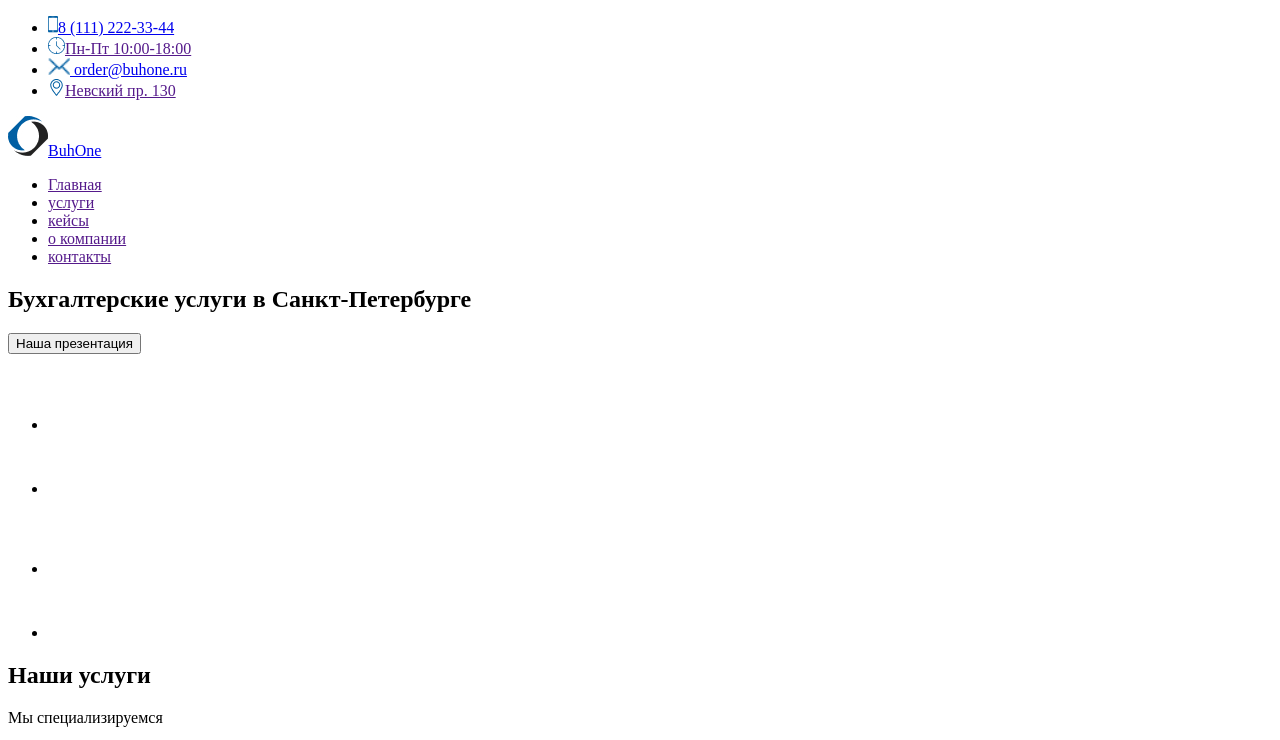
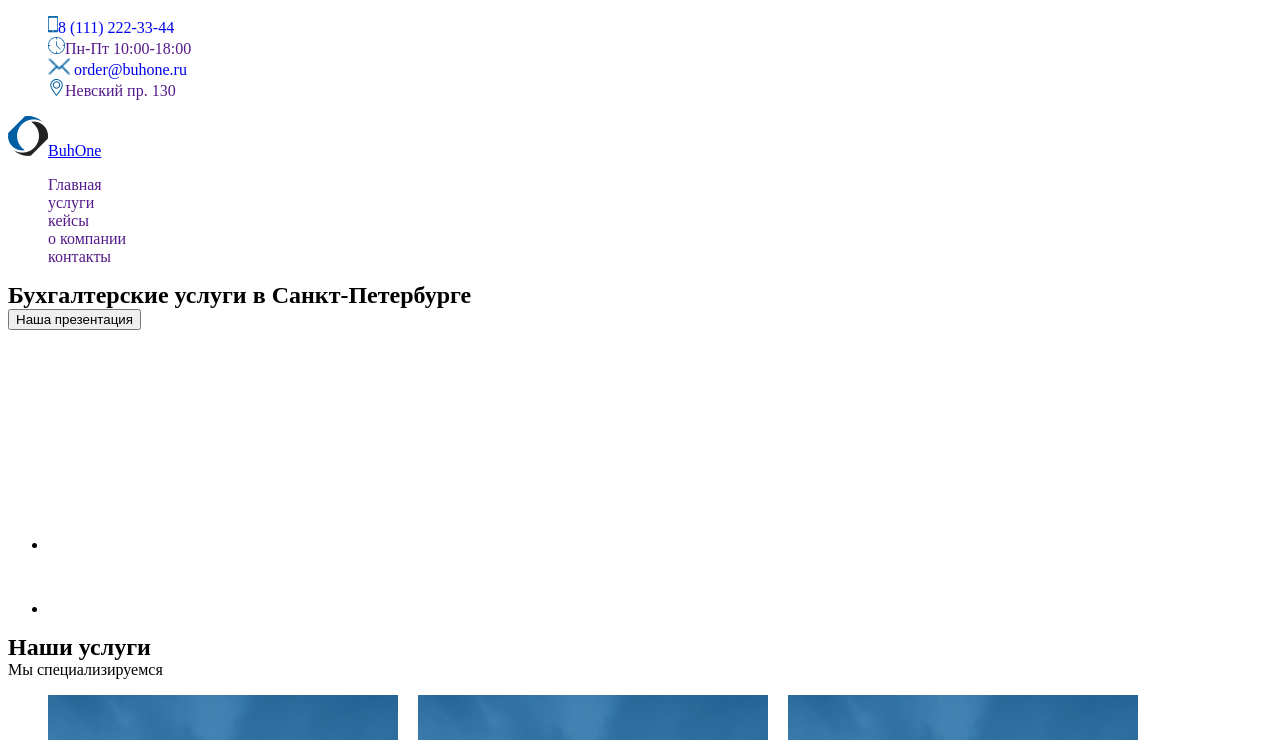
Before and after one commit to Valentin181988/buhone, a plain HTML site: page index.html in a window 1280 px wide. Shown: the top 740 px of the page. Drawn offline with Linux system fonts and the light colour scheme.

Commit message:
last changes

```diff
--- a/css/styles.css
+++ b/css/styles.css
@@ -1,3 +1,25 @@
+body {
+}
+
+h1,
+h2,
+h3,
+h4,
+h5,
+h6,
+p {
+  margin-top: 0;
+  margin-bottom: 0;
+}
+
+.link {
+  text-decoration: none;
+}
+
+.list {
+  list-style: none;
+}
+
 .clients li {
   list-style-type: none;
   display: inline;
--- a/index.html
+++ b/index.html
@@ -12,24 +12,24 @@
 <body>
     <!-- Header-->
     <header>
-        <ul>
-            <li><a href="tel:81112223344"><img src="./images/header/Vector.jpg" width="10" height="17"
+        <ul class="list">
+            <li><a href="tel:81112223344" class="link"><img src="./images/header/Vector.jpg" width="10" height="17"
                         alt="telephone image">8 (111) 222-33-44</a></li>
-            <li><a href=""><img src="./images/header/Frame.jpg" width="17" height="17" alt="oclock">Пн-Пт
+            <li><a href="" class="link"><img src="./images/header/Frame.jpg" width="17" height="17" alt="oclock">Пн-Пт
                     10:00-18:00</a></li>
-            <li><a href="mailto:order@buhone.ru"><img src="./images/header/mail.jpg" width="22" height="17" alt="mail">
+            <li><a href="mailto:order@buhone.ru" class="link"><img src="./images/header/mail.jpg" width="22" height="17" alt="mail">
                     order@buhone.ru</a></li>
-            <li><a href=""><img src="./images/header/placeholder.jpg" width="17" height="17" alt="placeholder">Невский
+            <li><a href="" class="link"><img src="./images/header/placeholder.jpg" width="17" height="17" alt="placeholder">Невский
                     пр. 130</a></li>
         </ul>
         <nav>
             <a href="./"><img src="./images/header/logo.jpg" width="40" height="40" alt="logo">BuhOne</a>
-            <ul>
-                <li><a href="">Главная</a></li>
-                <li><a href="">услуги</a></li>
-                <li><a href="">кейсы</a></li>
-                <li><a href="">о компании</a></li>
-                <li><a href="">контакты</a></li>
+            <ul class="list">
+                <li><a href="" class="link">Главная</a></li>
+                <li><a href="" class="link">услуги</a></li>
+                <li><a href="" class="link">кейсы</a></li>
+                <li><a href="" class="link">о компании</a></li>
+                <li><a href="" class="link">контакты</a></li>
             </ul>
         </nav>
     </header>
@@ -38,7 +38,7 @@
         <section>
             <h1>Бухгалтерские услуги в Санкт-Петербурге</h1>
             <button type="button">Наша презентация</button>
-            <ul>
+            <ul class="list">
                 <li><img src="./images/main/slider-button-next.jpg" alt="slider-button-next" width="60" height="60">
                 </li>
                 <li><img src="./images/main/slider-button-next.jpg" alt="slider-button-next" width="60" height="60">
@@ -56,18 +56,18 @@
         <section class="services">
             <h2>Наши услуги</h2>
             <p>Мы специализируемся</p>
-            <ul>
-                <li><a href=""><img src="./images/services/services-item.jpg" alt="link"></a>
+            <ul class="list">
+                <li><a href="" class="link"><img src="./images/services/services-item.jpg" alt="link"></a>
                 </li>
-                <li><a href=""><img src="./images/services/services-item.jpg" alt="link"></a>
+                <li><a href="" class="link"><img src="./images/services/services-item.jpg" alt="link"></a>
                 </li>
-                <li><a href=""><img src="./images/services/services-item.jpg" alt="link"></a>
+                <li><a href="" class="link"><img src="./images/services/services-item.jpg" alt="link"></a>
                 </li>
-                <li><a href=""><img src="./images/services/services-item.jpg" alt="link"></a>
+                <li><a href="" class="link"><img src="./images/services/services-item.jpg" alt="link"></a>
                 </li>
-                <li><a href=""><img src="./images/services/services-item.jpg" alt="link"></a>
+                <li><a href="" class="link"><img src="./images/services/services-item.jpg" alt="link"></a>
                 </li>
-                <li><a href=""><img src="./images/services/services-item.jpg" alt="link"></a>
+                <li><a href="" class="link"><img src="./images/services/services-item.jpg" alt="link"></a>
                 </li>
             </ul>
         </section>
@@ -83,7 +83,7 @@
                 заметных изменений
                 пять веков, но и перешагнул в электронный дизайн.
             </p>
-            <ul>
+            <ul class="list">
                 <li>
                     <p>90</p>
                     <p>Завершено крупных сделок</p>
@@ -152,9 +152,9 @@
         <h2>Связь с нами</h2>
         <p>У вас остались вопросы? Напишите нам - мы ответим в ближайшее время!</p>
         <ul>
-            <li><a href="tel:+71112223344"><img src="./images/footer/Group.png" alt="telephone image" width="17"
+            <li><a href="tel:+71112223344" class="link"><img src="./images/footer/Group.png" alt="telephone image" width="17"
                         height="30"> +7 (111) 222-33-44</a></li>
-            <li><a href="mailto:order@bu-one.ru"><img src="./images/footer/Frame.png" alt="mail image" width="39"
+            <li><a href="mailto:order@bu-one.ru" class="link"><img src="./images/footer/Frame.png" alt="mail image" width="39"
                         height="30">order@bu-one.ru</a></li>
         </ul>
         <ul>
```
